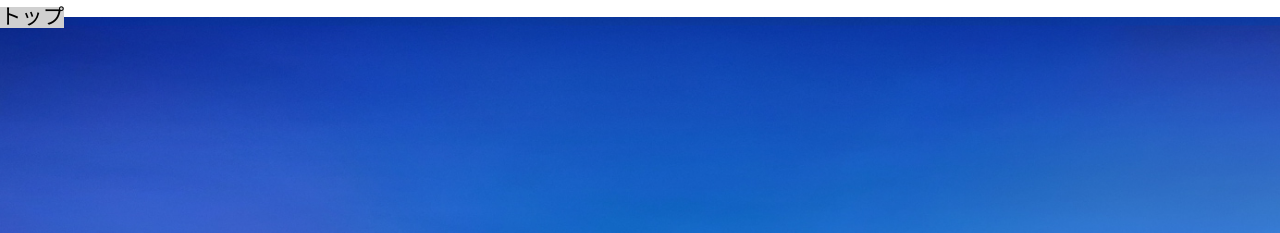
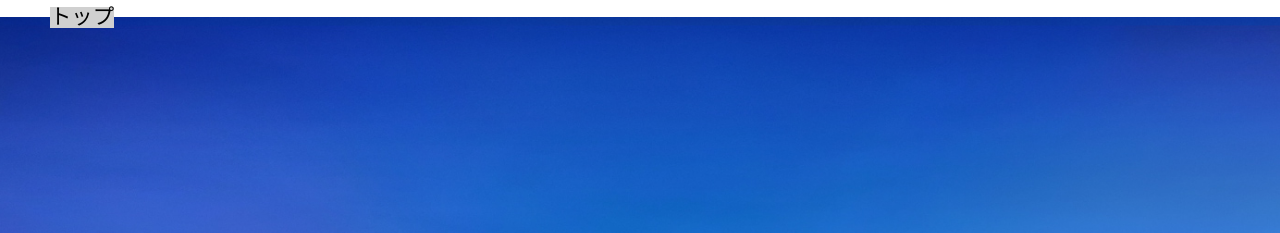
Before and after one commit to Sakamaki-So/sample-2023-5-19, a plain HTML site: page index.html in a window 1280 px wide. Shown: the part 93-326 px from the top of the page. Drawn offline with nearby package versions, Linux system fonts and the light colour scheme.

Commit message:
トップの位置を修正

```diff
--- a/css/index.css
+++ b/css/index.css
@@ -3,7 +3,7 @@
 nav.floating {
     position: absolute;
     top: 100px;
-    left: 50;
+    left: 50px;
     background-color: #d0d0d0;
 }
 .first-view {
```
